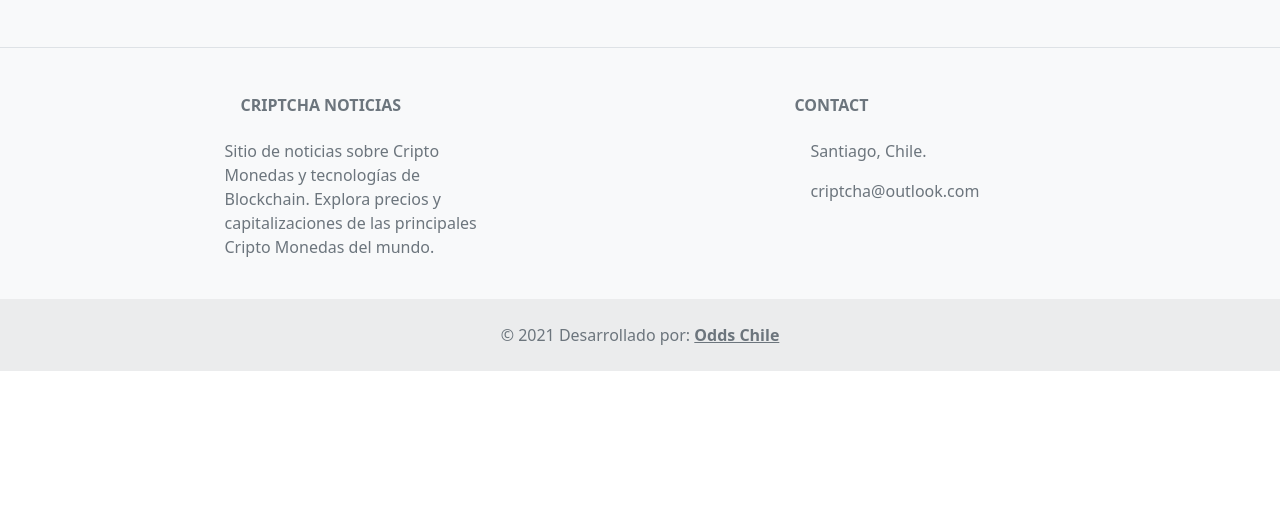
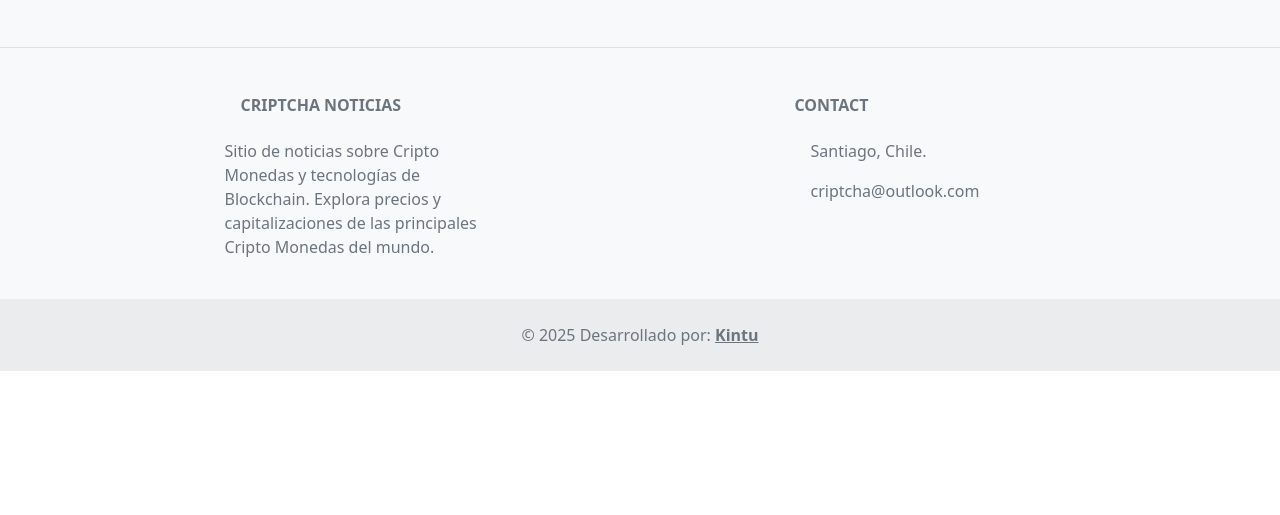
Before and after one commit to ocariceo/criptcha, a Django app: page /prices/ in a window 1280 px wide. Shown: the part 171-686 px from the top of the page. Run offline with Django 3.2, Linux system fonts and the light colour scheme.

Commit message:
Update base.html

```diff
--- a/criptcha/templates/base.html
+++ b/criptcha/templates/base.html
@@ -105,8 +105,8 @@
 
   <!-- Copyright -->
   <div class="text-center p-4" style="background-color: rgba(0, 0, 0, 0.05);">
-    © 2021 Desarrollado por:
-    <a class="text-reset fw-bold" href="https://oddschile.net/">Odds Chile</a>
+    © 2025 Desarrollado por:
+    <a class="text-reset fw-bold" href="https://kintuai.com/">Kintu</a>
   </div>
   <!-- Copyright -->
 </footer>
```
